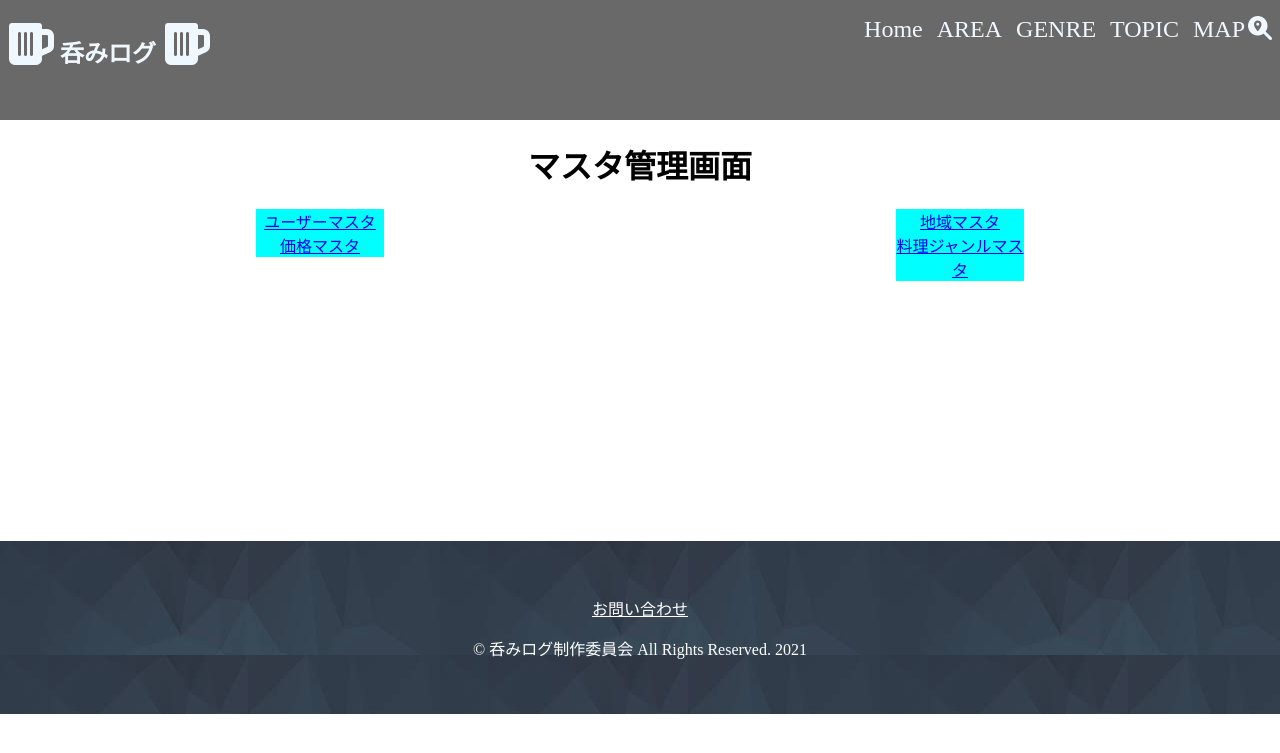
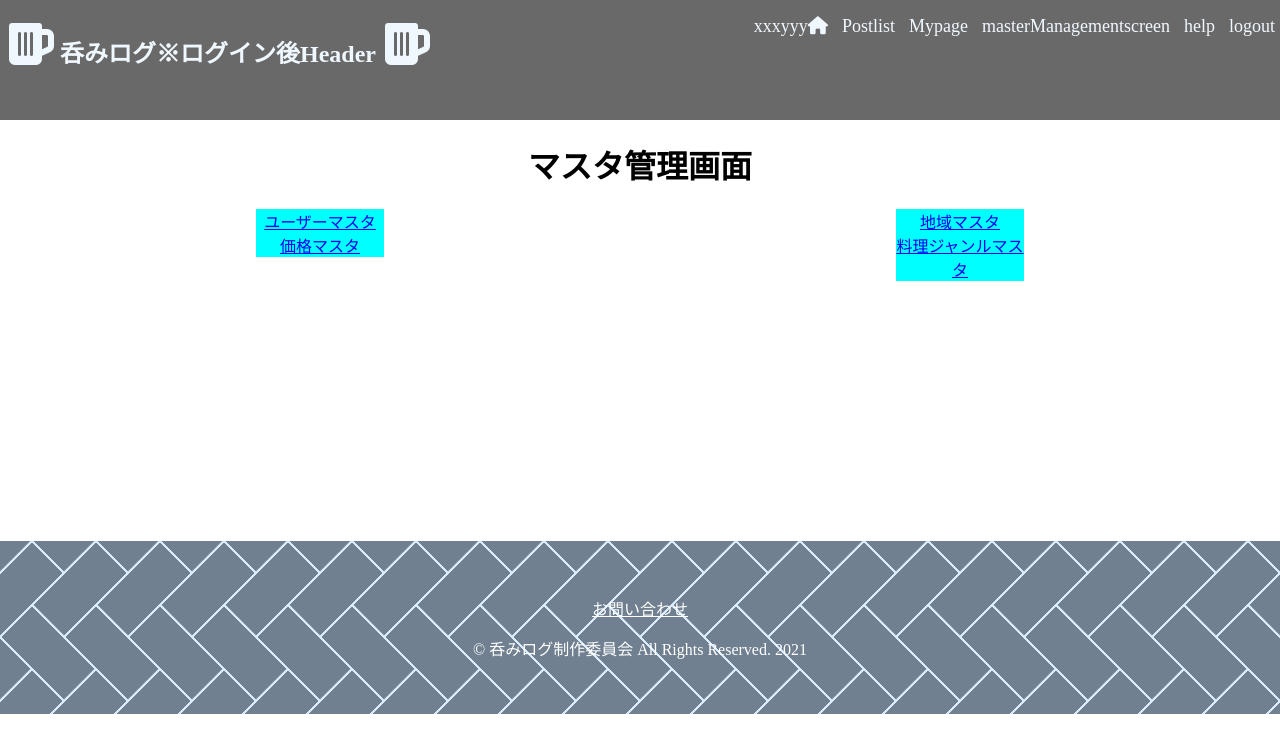
Before and after one commit to macking-all/nomilog, a PHP site: page /master/master.html in a window 1280 px wide. Shown: the top 753 px of the page. Run offline with PHP 8.4, Linux system fonts and the light colour scheme; some libraries are stand-ins or nearby versions.

Commit message:
master画面_headerの更新です

```diff
--- a/source/php/master/Css/master.css
+++ b/source/php/master/Css/master.css
@@ -25,13 +25,18 @@ header>div>h2{
   display: flex;
 }
 
+.header-list-flex-column{
+  display: flex;
+  flex-direction:column;
+}
+
 .header-list li{
   list-style: none;
   display: inline;
   padding-left: 5px;
   padding-right: 5px;
   color: aliceblue;
-  font-size: x-large;
+  font-size: large;
 }
 
 .my-white{
@@ -59,13 +64,17 @@ header>div>h2{
 
 .Main-a >div >a{
   /* 下記の説明　インライン要素をブロック要素ポクする */
-  display: inline-block;
+    display: inline-block;
    background-color: aqua;
    width: 20%;
 }
 
 footer{
-  background-image: url("../img/nomilog-fotter.jpg");
+  background:
+  linear-gradient(135deg, #708090 21px, #d9ecff 22px, #d9ecff 24px, transparent 24px, transparent 67px, #d9ecff 67px, #d9ecff 69px, transparent 69px),
+  linear-gradient(225deg, #708090 21px, #d9ecff 22px, #d9ecff 24px, transparent 24px, transparent 67px, #d9ecff 67px, #d9ecff 69px, transparent 69px)0 64px;
+  background-color:#708090;
+  background-size: 64px 128px;
   min-height: 20vh;
 }
 
--- a/source/php/master/master.html
+++ b/source/php/master/master.html
@@ -3,9 +3,7 @@
 
 <head>
   <meta charset="utf-8">
-
   <meta name="viewport" content="width=device-width, initial-scale=1.0">
-
   <title>呑みログmaster</title>
   <link rel="stylesheet" href="./Css/master.css">
   <link rel="stylesheet" href="responsive.css">
@@ -18,18 +16,21 @@
 <body>
   <header>
     <div>
-      <h2 class="faa-shake animated"><i class="fas fa-beer fa-2x fa-fw my-white faa-shake animated"></i>呑みログ<i
-          class="fas fa-beer fa-2x fa-fw my-white faa-shake animated"></i></h2>
+      <h2 class="faa-float animated"><i
+          class="fas fa-beer fa-2x fa-fw my-white faa-float animated"></i>呑みログ※ログイン後Header<i
+          class="fas fa-beer fa-2x fa-fw my-white faa-float animated"></i></h2>
     </div>
-    <di class="header-list">
+    <div class="header-list">
       <ul>
-        <li>Home</li>
-        <li>AREA</li>
-        <li>GENRE</li>
-        <li>TOPIC</li>
-        <li>MAP<i class="fas fa-search-location fa-fw"></i></li>
+        <!-- メモ1 遷移先のHTMLが作成できたら「href」要素を追加する -->
+        <li><a>xxxyyy<i class="fas fa-home"></i></a></li>
+        <li><a>Postlist</a></li>
+        <li><a>Mypage</a></li>
+        <li><a>masterManagementscreen</a></li>
+        <li><a>help</a></li>
+        <li><a>logout</a></li>
       </ul>
-      </div>
+    </div>
   </header>
 
   <div class="Main">
```
